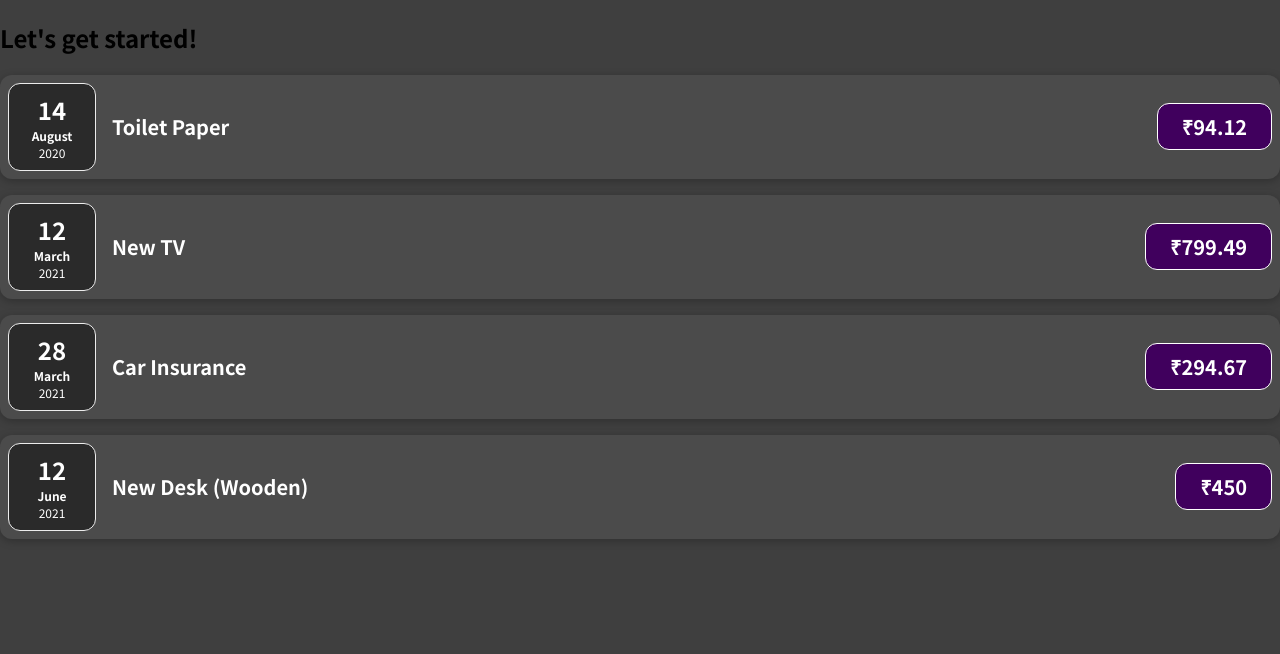
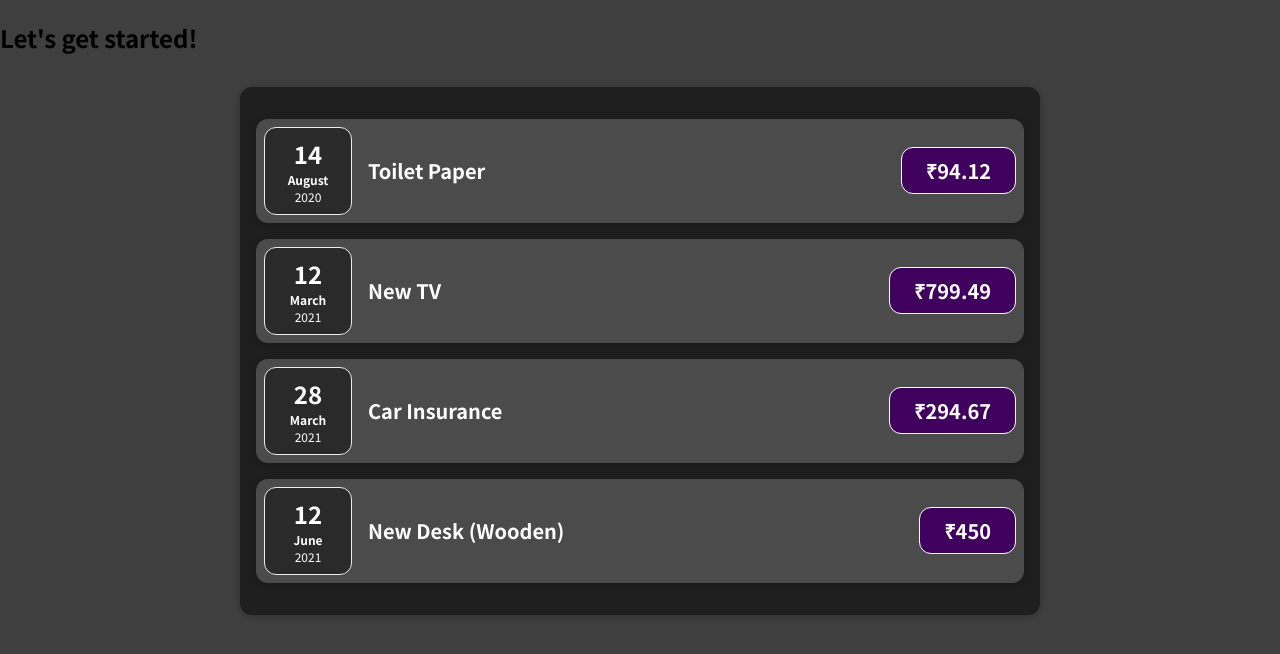
Before and after one commit to RRSR/react-complete-guide, a React (Create React App) app: page / in a window 1280 px wide. Shown: the top 654 px of the page. Built offline with nearby package versions, Linux system fonts and the light colour scheme.

Commit message:
Made the list of ExpenseItem a separate component named Expenses with it's own css.
Signed-off-by: Raj Rajeshwar Singh <rrsr1312@gmail.com>

```diff
--- a/src/App.js
+++ b/src/App.js
@@ -1,4 +1,4 @@
-import ExpenseItem from "./components/ExpenseItem";
+import Expenses from "./components/Expenses";
 
 function App() {
 
@@ -32,10 +32,7 @@
     return (
         <div>
             <h2>Let's get started!</h2>
-            <ExpenseItem date={expenses[0].date} title={expenses[0].title} amount={expenses[0].amount}/>
-            <ExpenseItem date={expenses[1].date} title={expenses[1].title} amount={expenses[1].amount}/>
-            <ExpenseItem date={expenses[2].date} title={expenses[2].title} amount={expenses[2].amount}/>
-            <ExpenseItem date={expenses[3].date} title={expenses[3].title} amount={expenses[3].amount}/>
+            <Expenses expenses={expenses}/>
         </div>
     );
 }
--- /dev/null
+++ b/src/components/Expenses.css
@@ -0,0 +1,9 @@
+.expenses {
+    padding: 1rem;
+    background-color: rgb(31, 31, 31);
+    margin: 2rem auto;
+    width: 50rem;
+    max-width: 95%;
+    border-radius: 12px;
+    box-shadow: 0 1px 8px rgba(0, 0, 0, 0.25);
+}
--- /dev/null
+++ b/src/components/Expenses.jsx
@@ -0,0 +1,16 @@
+import './Expenses.css'
+import ExpenseItem from "./ExpenseItem";
+
+function Expenses(props) {
+    const expenses = props.expenses;
+    return (
+        <div className="expenses">
+            <ExpenseItem date={expenses[0].date} title={expenses[0].title} amount={expenses[0].amount}/>
+            <ExpenseItem date={expenses[1].date} title={expenses[1].title} amount={expenses[1].amount}/>
+            <ExpenseItem date={expenses[2].date} title={expenses[2].title} amount={expenses[2].amount}/>
+            <ExpenseItem date={expenses[3].date} title={expenses[3].title} amount={expenses[3].amount}/>
+        </div>
+    );
+}
+
+export default Expenses;
```
